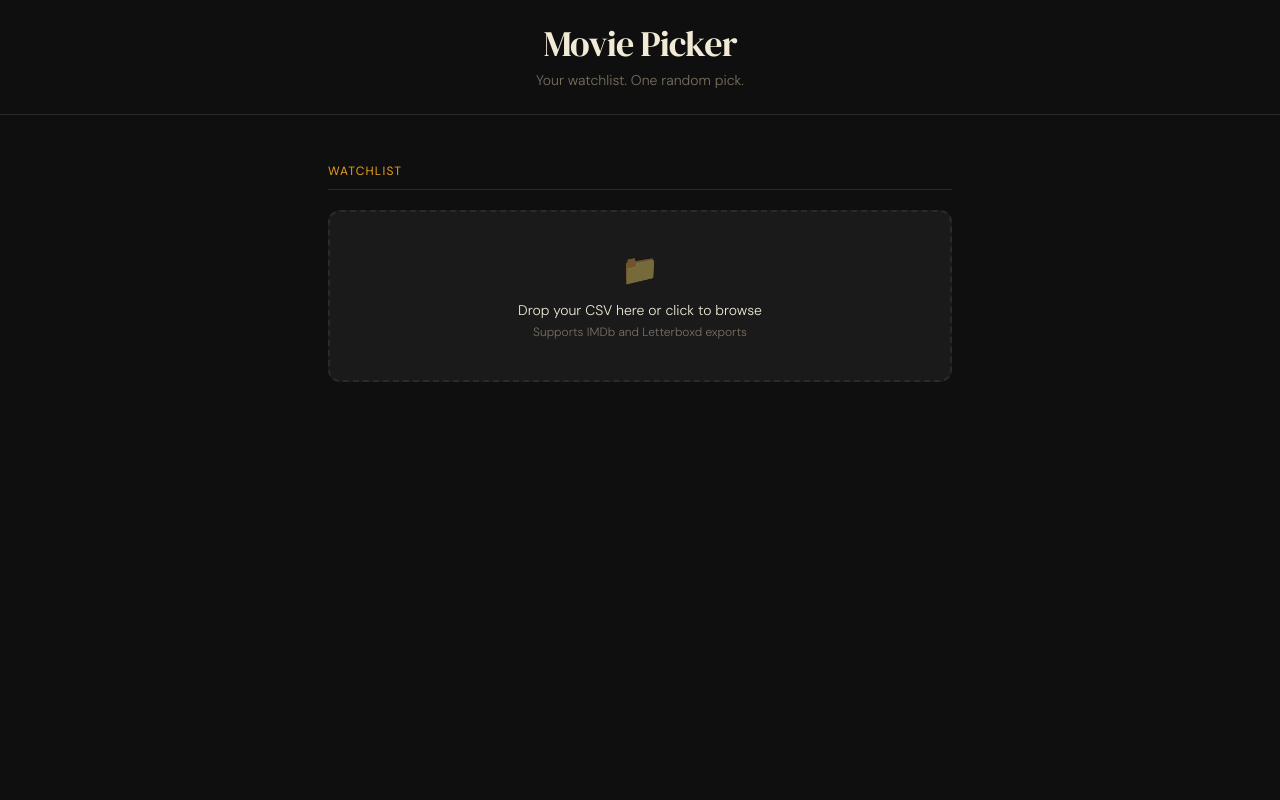
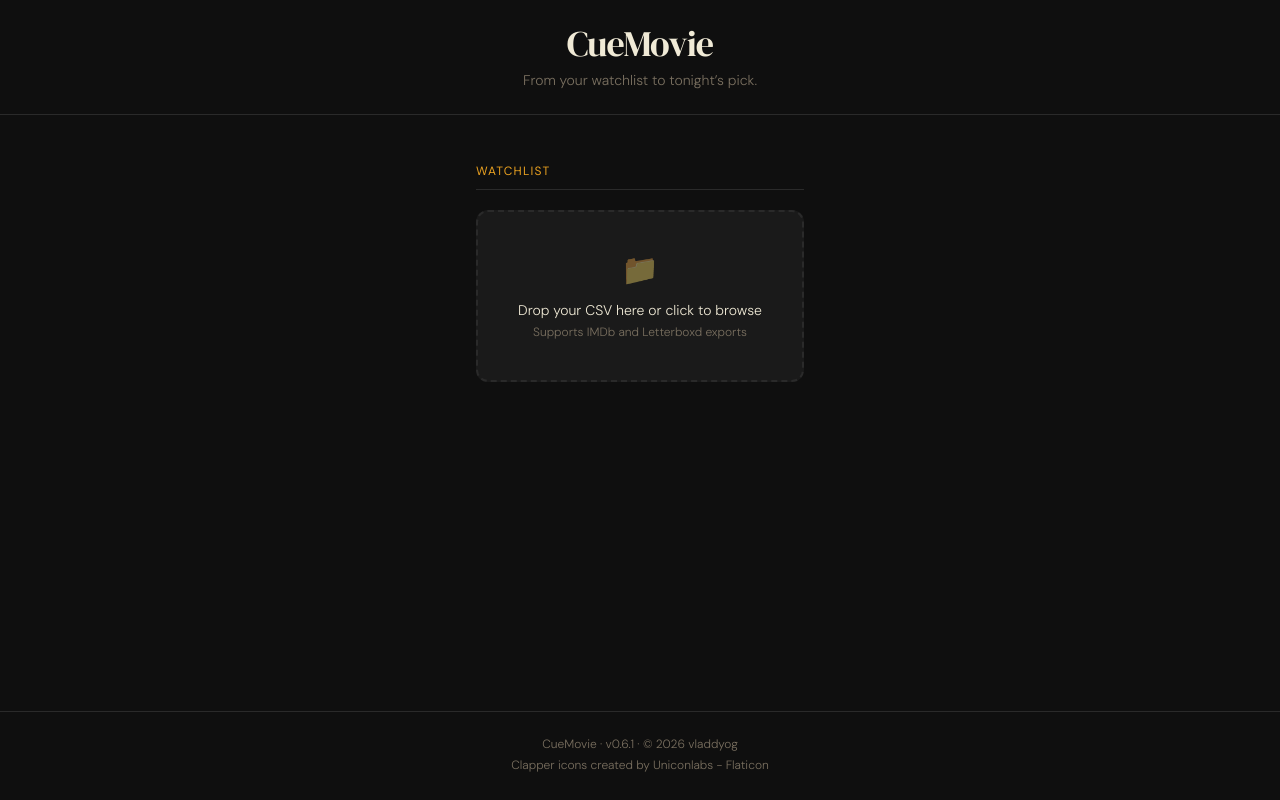
Before and after one commit to vladdyog/watchlist-app, a React (Vite) app: page / in a window 1280 px wide. Built offline with nearby package versions, Linux system fonts and the light colour scheme; no server answers.

Commit message:
[#28] WIP: Further UI touches

```diff
--- a/index.html
+++ b/index.html
@@ -2,8 +2,9 @@
 <html lang="en">
   <head>
     <meta charset="UTF-8" />
+    <link rel="icon" type="image/png" href="/movieclapper.png" />
     <meta name="viewport" content="width=device-width, initial-scale=1.0" />
-    <title>Watchlist App</title>
+    <title>CueMovie</title>
   </head>
   <body>
     <div id="root"></div>
--- a/src/App.tsx
+++ b/src/App.tsx
@@ -15,6 +15,8 @@ const STORAGE_KEY = "watchlist";
 const DECK_KEY = "deck";
 const DECK_ENABLED_KEY = "deckEnabled";
 const TMDB_TOKEN = import.meta.env.VITE_TMDB_TOKEN as string;
+const APP_VERSION = import.meta.env.PACKAGE_VERSION;
+const AUTHOR = import.meta.env.AUTHOR;
 
 function loadFromStorage<T>(key: string): T | null {
   try {
@@ -127,18 +129,18 @@ const App: React.FC = () => {
   const filteredMovies = filterMovies(movies, filters);
 
   return (
-    <div className="min-h-screen bg-bg">
+    <div className="min-h-screen bg-bg flex flex-col">
       <header className="border-b border-border py-6 text-center">
         <h1 className="font-display text-4xl font-normal text-text tracking-tight">
-          Movie Picker
+          CueMovie
         </h1>
 
         <p className="text-muted text-sm mt-1.5">
-          Your watchlist. One random pick.
+          From your watchlist to tonight’s pick.
         </p>
       </header>
 
-      <main className="max-w-2xl mx-auto px-6 py-12 space-y-12">
+      <main className="flex-1 max-w-2xl mx-auto px-6 py-12 space-y-12">
         {/* Upload */}
         <Section title="Watchlist">
           <CSVUpload
@@ -240,6 +242,14 @@ const App: React.FC = () => {
           </>
         )}
       </main>
+      <footer className="border-t border-border mt-16 py-6 text-center">
+        <p className="text-xs text-muted">
+          CueMovie · v{APP_VERSION} · © 2026 {AUTHOR}
+        </p>
+        <a className="text-xs text-muted hover:underline" href="https://www.flaticon.com/free-icons/clapper" title="clapper icons">
+          Clapper icons created by Uniconlabs - Flaticon
+        </a>
+      </footer>
     </div>
   );
 };
--- a/vite.config.ts
+++ b/vite.config.ts
@@ -1,8 +1,17 @@
 import { defineConfig } from "vite";
+import packageJson from "./package.json";
 import react from "@vitejs/plugin-react";
 import tailwindcss from "@tailwindcss/vite";
 
 export default defineConfig({
   base: process.env.VERCEL ? "/" : "/watchlist-app/",
   plugins: [react(), tailwindcss()],
+  define: {
+    "import.meta.env.PACKAGE_VERSION": JSON.stringify(
+      packageJson.version,
+    ),
+    "import.meta.env.AUTHOR": JSON.stringify(
+      packageJson.author,
+    ),
+  },
 });
```
Also changed, not shown: package.json (+7 -1 lines), public/movieclapper.png (added).
